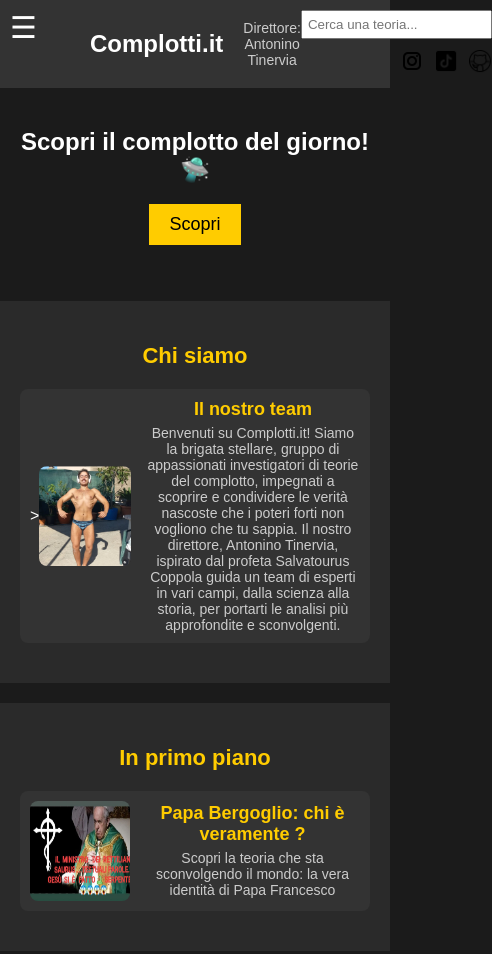
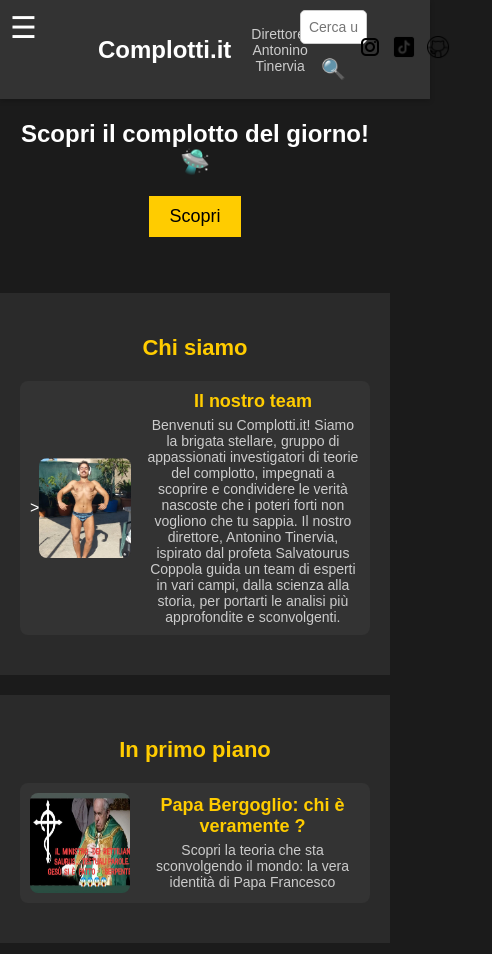
Before and after one commit to Odrussa/complotti-it, a plain HTML site: page index.html in a window 390 px wide. Shown: the top 954 px of the page, 492 px wide, since content can reach past the window. Drawn offline with Linux system fonts and the light colour scheme.

Commit message:
Allineamento header

```diff
--- a/index.html
+++ b/index.html
@@ -15,6 +15,8 @@
         </div>
         <div class="search-section">
             <input type="text" id="search-bar" placeholder="Cerca una teoria...">
+            <button onclick="searchTheory()">🔍</button>
+        </div>
             <div class="social-icons">
                 <!-- Icona Instagram come immagine -->
                 <a href="https://www.instagram.com/antonino__tinervia/" target="_blank">
@@ -30,8 +32,6 @@
                 </a>
             </div>
         </div>
-    </header>
-
         <nav>
             <div class="menu-icon" onclick="toggleMenu()">&#9776;</div>
             <ul class="menu" id="menu">
@@ -40,6 +40,8 @@
                 <li><a href="#rettiliani" onclick="chiudiMenu()">Rettiliani</a></li>
             </ul>
         </nav>
+
+    </header>
 
     <main>
         <h2>Scopri il complotto del giorno! 🛸</h2>
--- a/style.css
+++ b/style.css
@@ -31,16 +31,49 @@ header {
     color: #ccc; /* Colore più tenue per distinguerlo */
 }
 
+
+/* Stile di base per la barra di ricerca */
+.search-section input {
+    padding: 10px;
+    font-size: 16px;
+    width: 100%;
+    max-width: 300px; /* Larghezza massima su desktop */
+    border: 1px solid #ccc;
+    border-radius: 5px;
+}
+
+/* Ottimizzazione per dispositivi mobili */
+@media (max-width: 768px) {
+    .search-section input {
+        max-width: 100%; /* Occupa tutta la larghezza disponibile */
+        font-size: 14px; /* Riduci le dimensioni del font */
+        padding: 8px; /* Riduci il padding */
+    }
+
+    .search-section button {
+        padding: 8px 12px; /* Riduci il padding del pulsante */
+        font-size: 14px; /* Riduci le dimensioni del font */
+    }
+}
+
 .search-section {
     display: flex;
-    flex-direction: column;
-    align-items: flex-end;
-    margin-right: 20px;
+    align-items: center;
+    gap: 10px; /* Spazio tra input e pulsante */
 }
 
-.search-section input {
-    padding: 5px;
-    margin-bottom: 10px;
+@media (max-width: 768px) {
+    .search-section {
+        flex-direction: column; /* Disposizione verticale su mobile */
+        gap: 5px; /* Riduci lo spazio tra input e pulsante */
+    }
+}
+
+.search-section button {
+    background: none;
+    border: none;
+    font-size: 20px;
+    cursor: pointer;
 }
 
 .social-icons {
@@ -236,3 +269,23 @@ button:hover {
 .site-name a:hover {
     color: #ffcc00; /* Cambia colore al passaggio del mouse (opzionale) */
 }
+
+
+header {
+    position: fixed; /* Fissa l'header in cima */
+    top: 0;          /* Allinea l'header al bordo superiore */
+    left: 0;         /* Allinea l'header al bordo sinistro */
+    width: 100%;     /* Occupa tutta la larghezza della pagina */
+    background-color: #333; /* Colore di sfondo dell'header */
+    z-index: 1000;   /* Assicura che l'header sia sopra altri elementi */
+    padding: 10px 20px; /* Aggiungi un po' di padding */
+    box-shadow: 0 2px 5px rgba(0, 0, 0, 0.2); /* Ombra per un effetto di profondità */
+}
+
+main {
+    margin-top: 80px; /* Regola questo valore in base all'altezza dell'header */
+}
+
+section {
+    margin-top: 80px; /* Regola questo valore in base all'altezza dell'header */
+}
```
Lines whose indentation alone changed are shown as unchanged.
